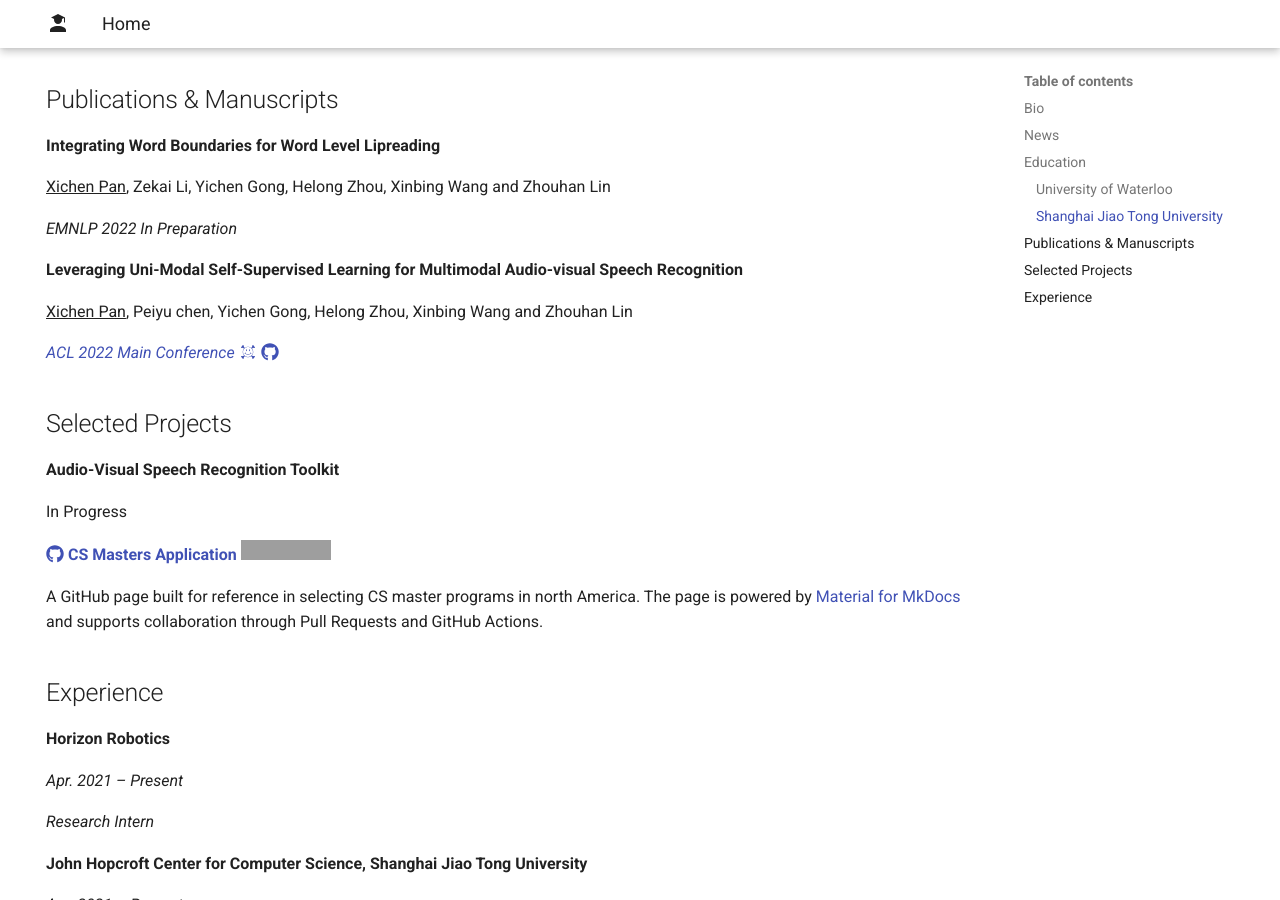
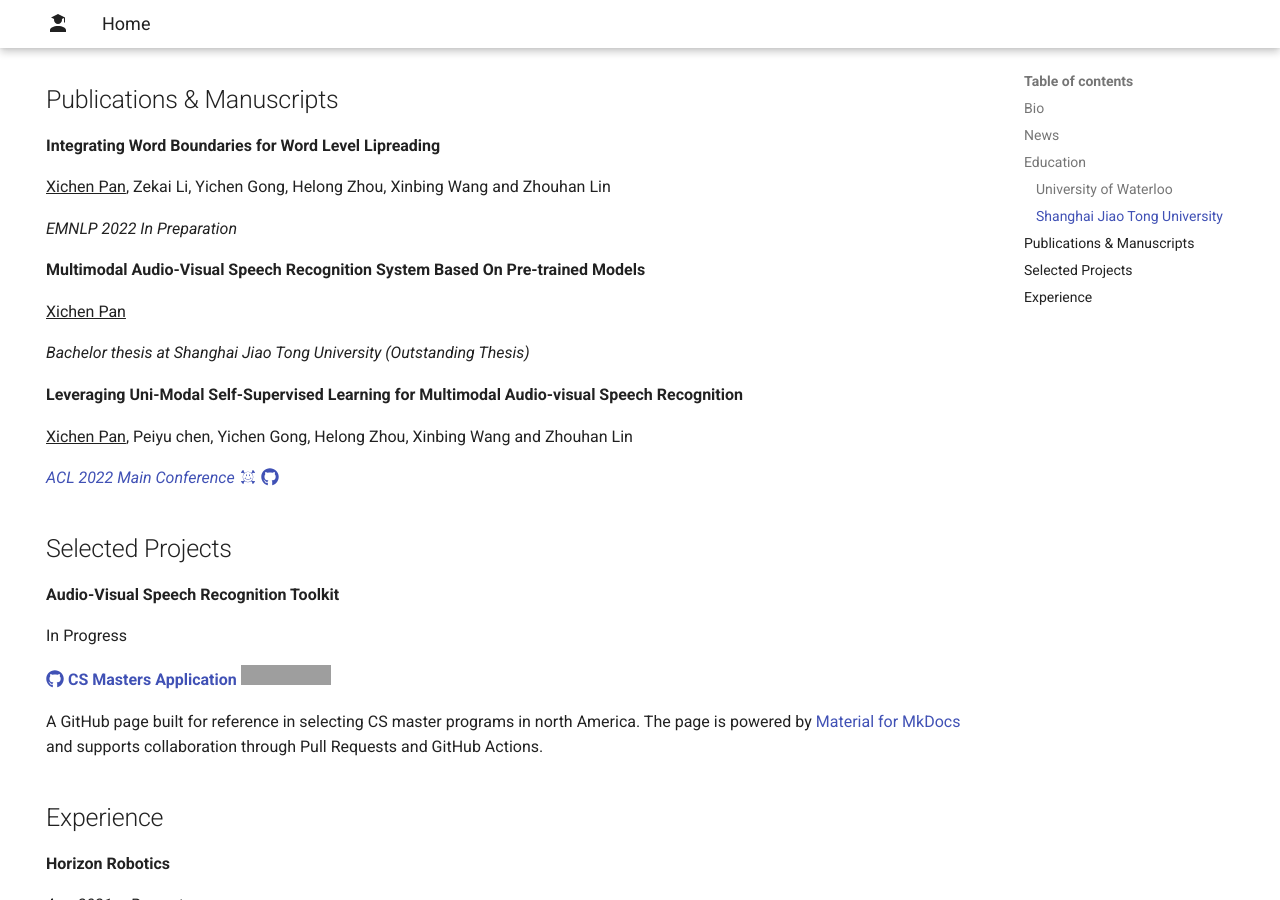
Before and after one commit to xichenpan/xichenpan.github.io, an MkDocs documentation site: the page built from docs/index.md, in a window 1280 px wide and 900 px high, scrolled down 1024 px. Built offline with MkDocs 1.6.1 and Material for MkDocs 9.7.7, drawn with Linux system fonts in a browser that asks for light colours; grey boxes are pictures that could not be loaded.

Commit message:
Update index.md

```diff
--- a/docs/index.md
+++ b/docs/index.md
@@ -13,7 +13,7 @@
 
 Email: [xcpan [dot] mail [at] gmail [dot] com](mailto:xcpan.mail@gmail.com)
 
-<span style=font-size:2em;">[:fontawesome-solid-envelope:](mailto:xcpan.mail@gmail.com) [:academicons-google-scholar:](https://scholar.google.com/citations?user=9wh9VXIAAAAJ&hl=en) [:academicons-dblp:](https://dblp.org/pid/317/0180.html) [:fontawesome-brands-linkedin:](https://www.linkedin.com/in/xichenpan/) [:fontawesome-brands-github:](https://github.com/Flash-321) [:fontawesome-brands-zhihu:](https://www.zhihu.com/people/pan-xi-chen-54) [:academicons-cv:](sources/CV.pdf)</span>
+<span style=font-size:2em;">[:fontawesome-solid-envelope:](mailto:xcpan.mail@gmail.com) [:academicons-google-scholar:](https://scholar.google.com/citations?user=9wh9VXIAAAAJ&hl=en) [:academicons-semantic-scholar:](https://www.semanticscholar.org/author/2158877024) [:academicons-dblp:](https://dblp.org/pid/317/0180.html) [:fontawesome-brands-linkedin:](https://www.linkedin.com/in/xichenpan/) [:fontawesome-brands-github:](https://github.com/Flash-321) [:fontawesome-brands-zhihu:](https://www.zhihu.com/people/pan-xi-chen-54) [:academicons-cv:](sources/CV.pdf)</span>
 
 ## News
 
@@ -44,6 +44,12 @@
 <u>Xichen Pan</u>, Zekai Li, Yichen Gong, Helong Zhou, Xinbing Wang and Zhouhan Lin
 
 *EMNLP 2022 In Preparation*
+
+**Multimodal Audio-Visual Speech Recognition System Based On Pre-trained Models**
+
+<u>Xichen Pan</u>
+
+*Bachelor thesis at Shanghai Jiao Tong University (Outstanding Thesis)*
 
 **Leveraging Uni-Modal Self-Supervised Learning for Multimodal Audio-visual Speech Recognition**
 
```
